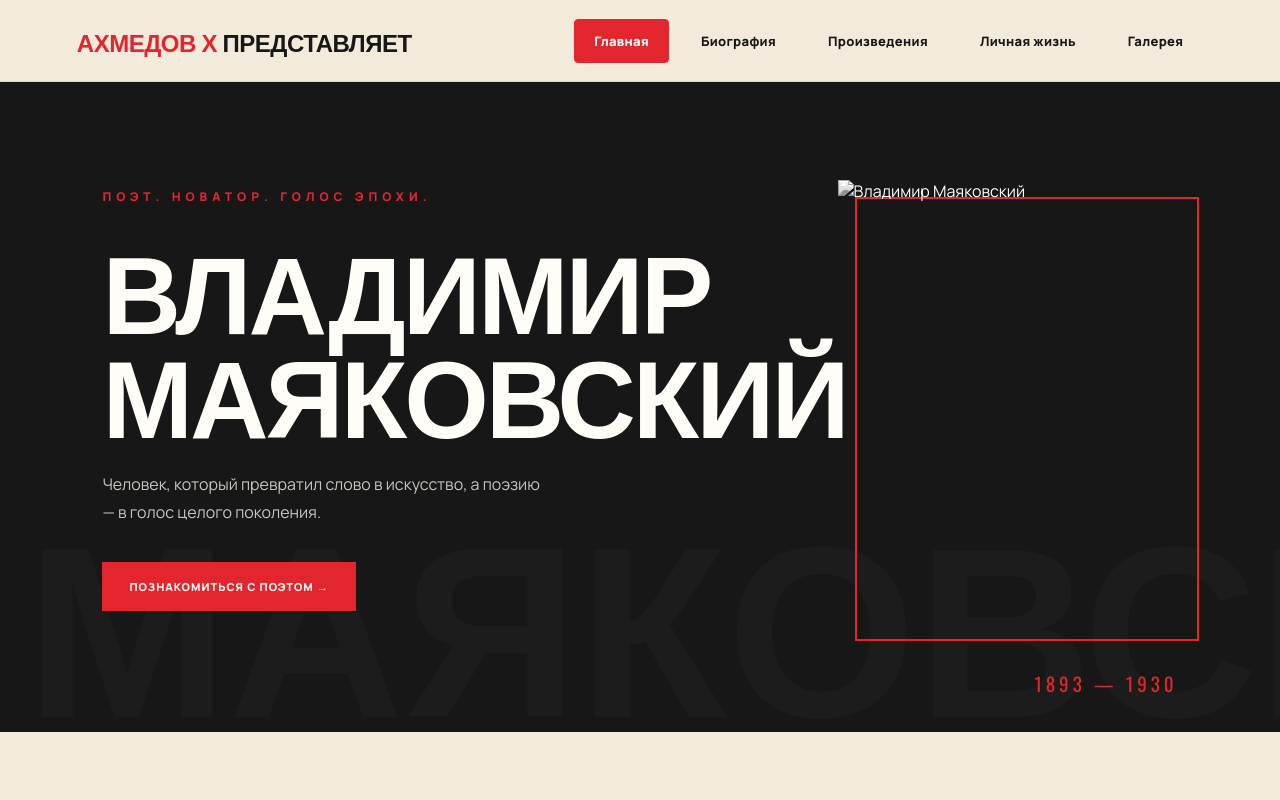
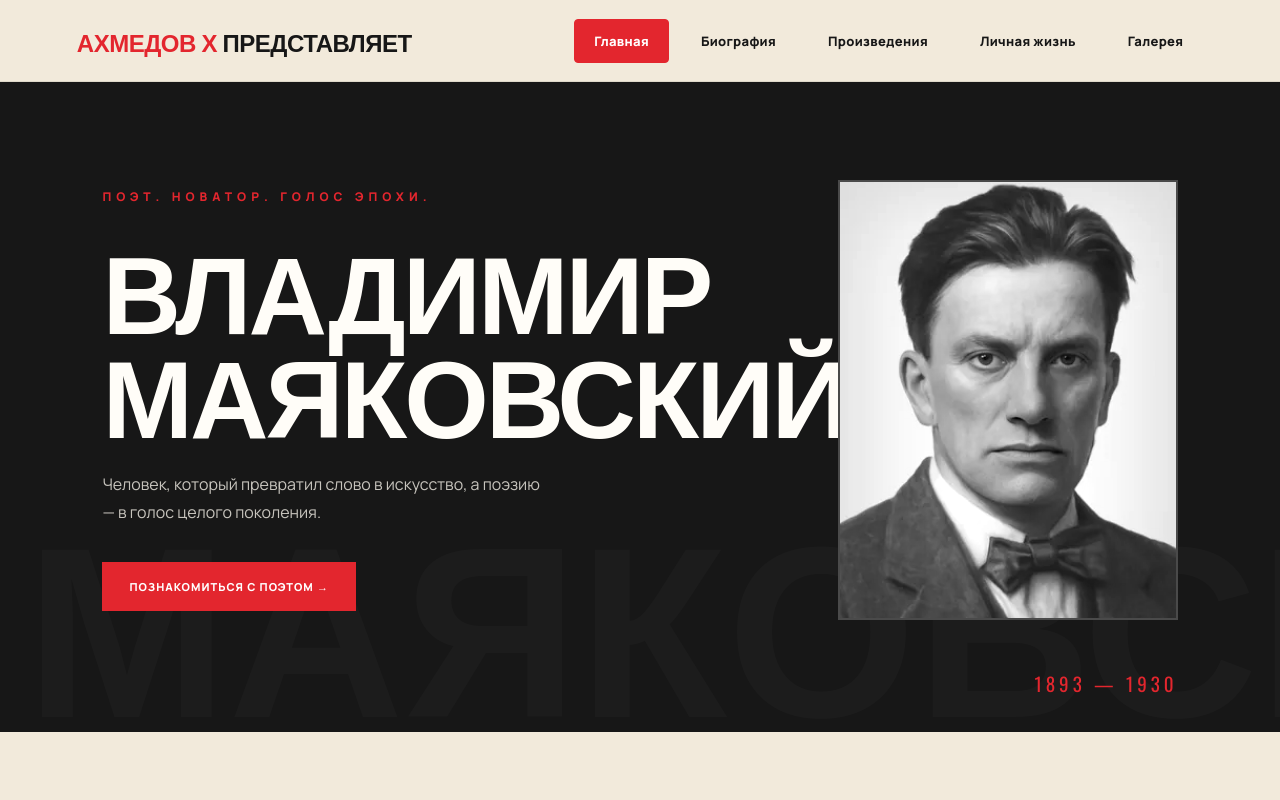
Before and after one commit to Ahmedov-Hamdamali/Ahmedov-Hamdamali.github.io, a plain HTML site: page index.html in a window 1280 px wide. Shown: the top 800 px of the page. Drawn offline with nearby package versions, Linux system fonts and the light colour scheme.

Commit message:
Upload image

```diff
--- a/css/style.css
+++ b/css/style.css
@@ -1410,6 +1410,19 @@ body {
 }
 
 .work-card:hover {
-    background: #302b27;
+    background: #817f7e;
     border-color: #c03935;
 }
+
+/* ТОЧНОЕ СОВПАДЕНИЕ ФОТОГРАФИИ С РАМКОЙ */
+
+.hero-image::before,
+.hero-image::after {
+    display: none !important;
+    content: none !important;
+}
+
+.hero-image img {
+    border: 2px solid var(--red);
+    box-sizing: border-box;
+}
--- a/index.html
+++ b/index.html
@@ -1,6 +1,7 @@
 
 <!DOCTYPE html>
 <html lang="ru">
+
 <head>
     <meta charset="UTF-8">
     <meta name="viewport" content="width=device-width, initial-scale=1.0">
@@ -58,12 +59,12 @@
 
         <div class="hero-image">
 
-    <img
-        src="majakovskij.webp"
-        alt="Владимир Маяковский"
-    >
+            <img
+                src="images/majakovskij.webp"
+                alt="Портрет Владимира Маяковского"
+            >
 
-</div>
+        </div>
 
         <div class="hero-year">
             1893 — 1930
```
